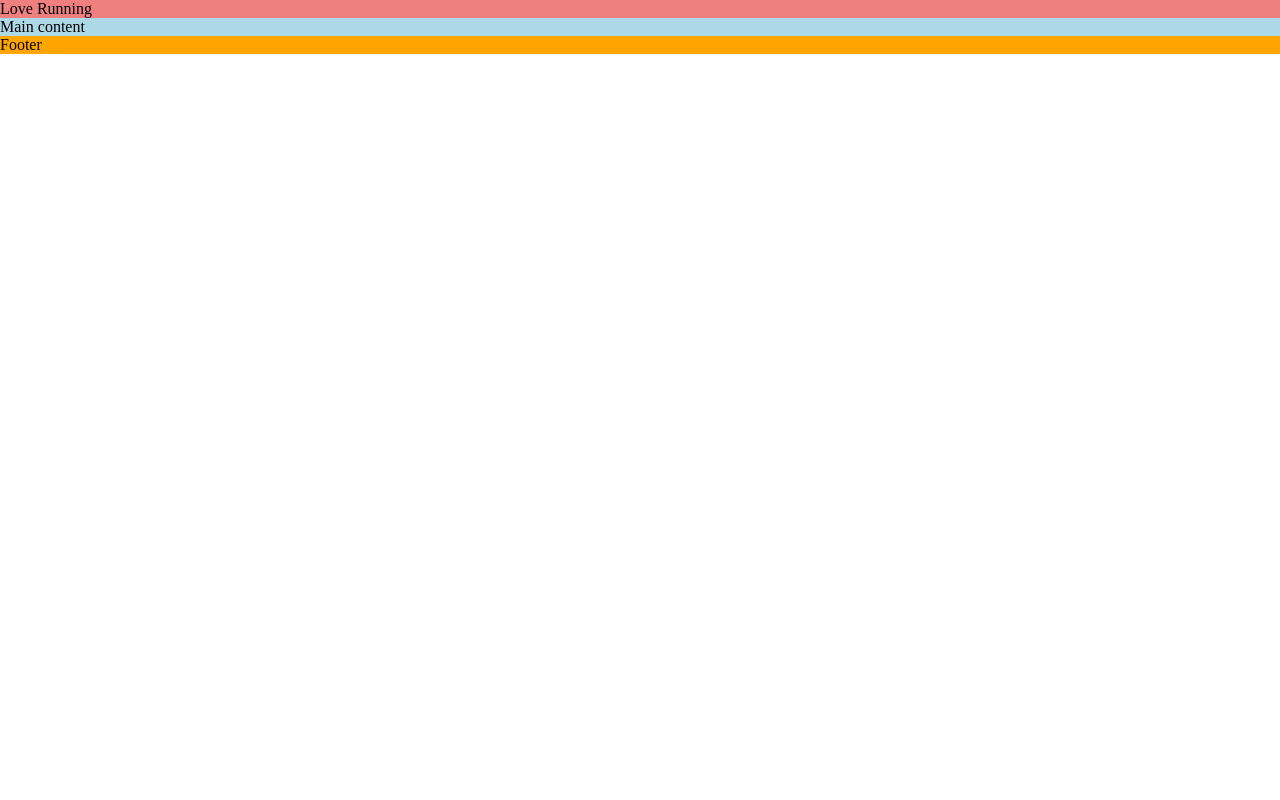
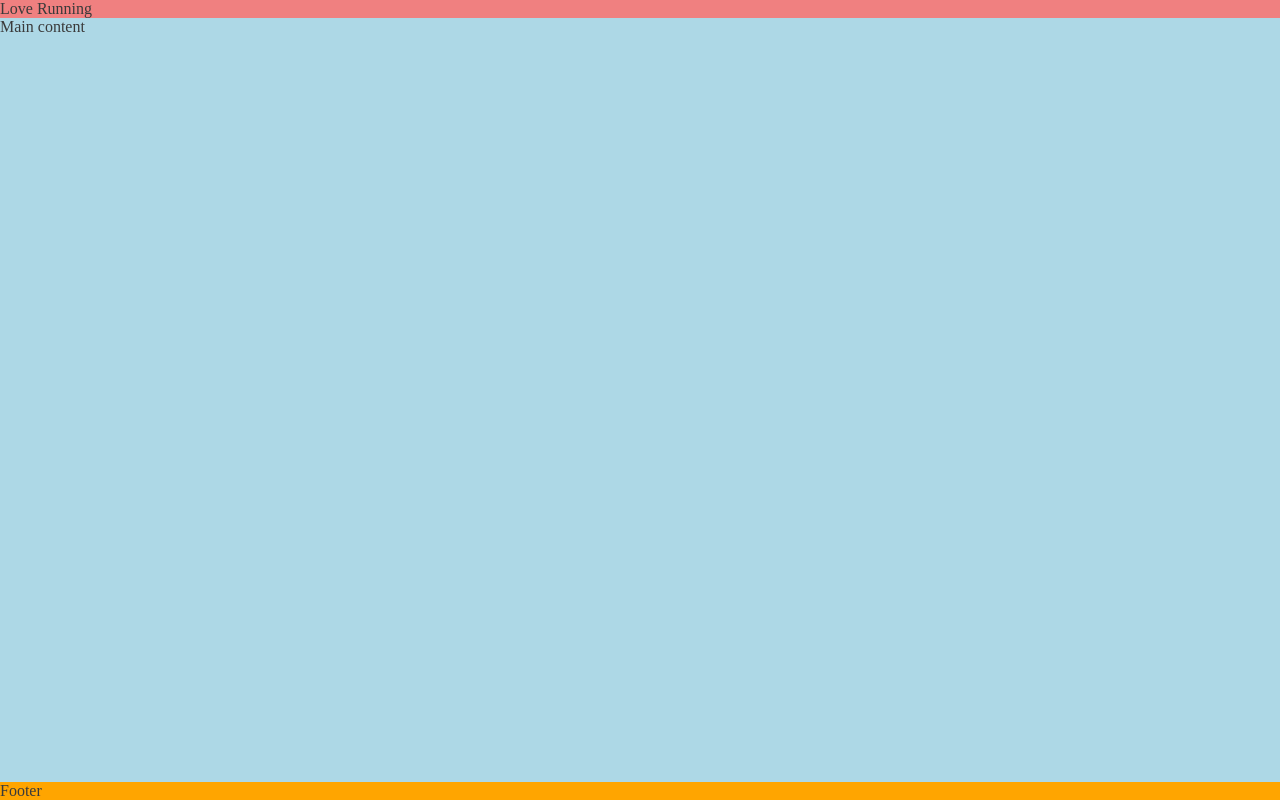
Before and after one commit to Viki-coding/love-running, a plain HTML site: page index.html in a window 1280 px wide. Drawn offline with Linux system fonts and the light colour scheme.

Commit message:
Push footer down using flex styles

```diff
--- a/assets/css/style.css
+++ b/assets/css/style.css
@@ -3,6 +3,14 @@
     padding: 0;
     margin: 0;
     box-sizing: border-box;
+}
+/* General styles */
+body {
+    min-height: 100vh;
+    display: flex;
+    flex-direction: column;
+    /* Generic project styles */
+    color: #3a3a3a;
 }
 /* Header */
 header {
@@ -11,6 +19,8 @@ header {
 /* Main Content */
 main {
     background-color: lightblue;
+    /* Make main element take up any surplus space*/
+    flex: 1 0 auto;
 
 }
 /* Footer */
```
